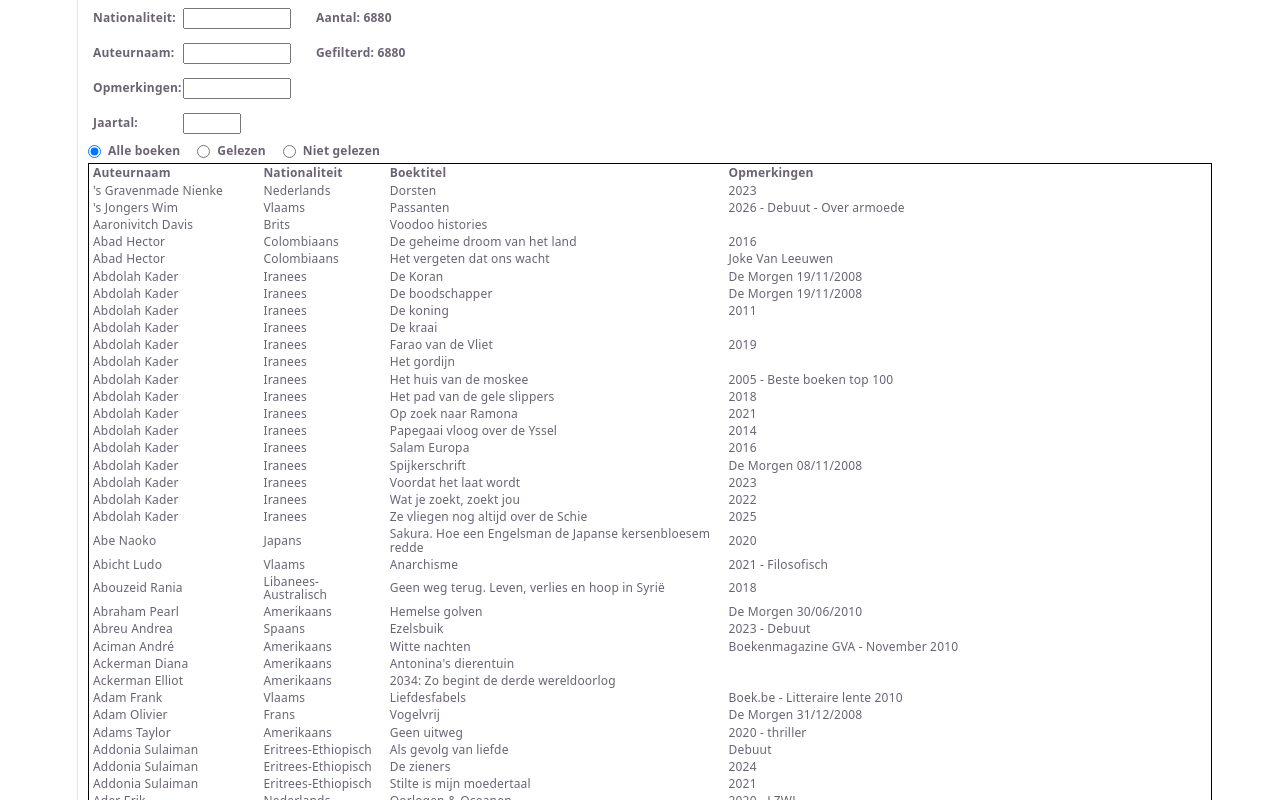
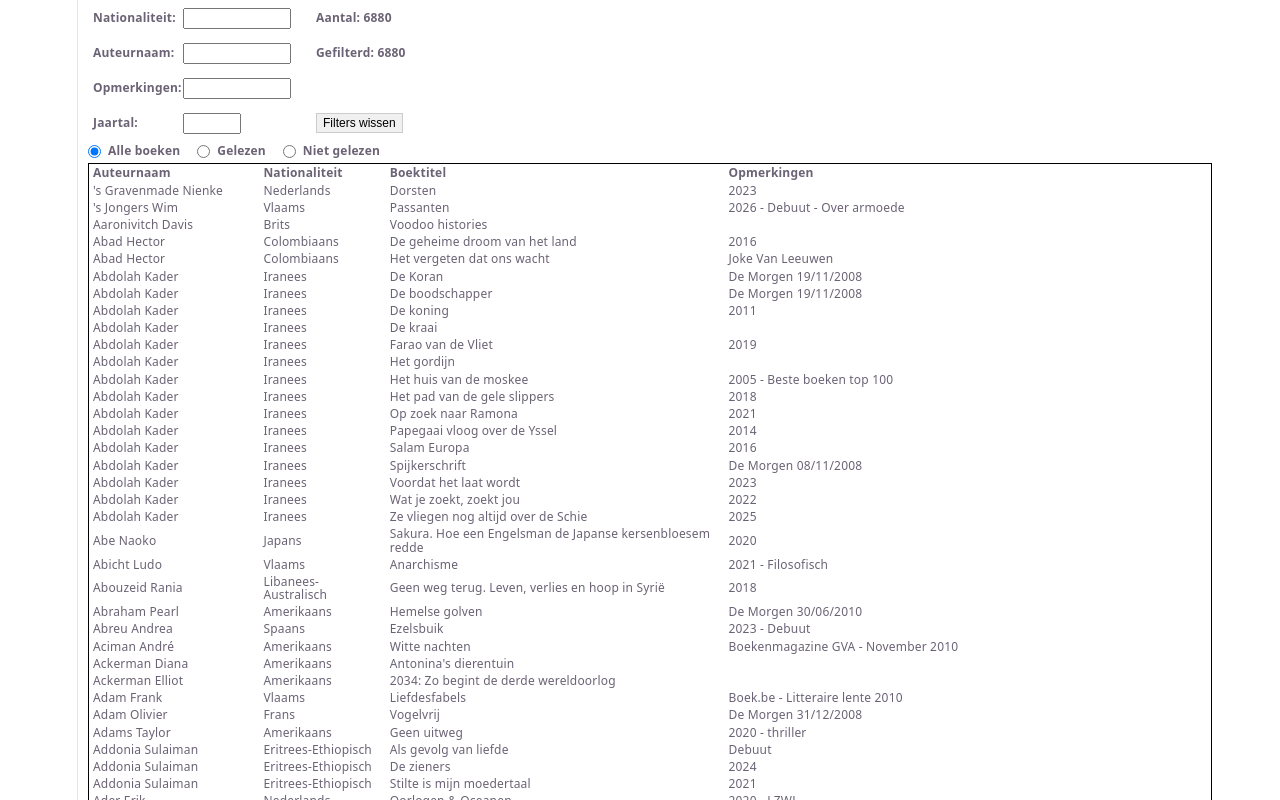
Before and after one commit to butstraenmarc/BoekenRaadplegen, a React (Vite) app: page / in a window 1280 px wide. Shown: the top 800 px of the page. Built offline with nearby package versions, Linux system fonts and the light colour scheme.

Commit message:
Knop filters wissen toegevoegd

```diff
--- a/src/boeken.css
+++ b/src/boeken.css
@@ -87,3 +87,12 @@
     line-height: 12px;        /* exact gelijk aan font-size */
     vertical-align: top;      /* tilt de tekst omhoog */
 }
+
+.filterWissen {
+    font-size: 12px;
+    padding: 2px 6px;
+    margin-left: 70px;
+    background-color: #f0f0f0;
+    border: 1px solid #ccc;
+    cursor: pointer;
+}
--- a/src/components/Filters.jsx
+++ b/src/components/Filters.jsx
@@ -59,7 +59,19 @@ export default function Filters({ AantalBoeken, AantalGefilterdeBoeken, filters,
                     value={filters.jaartal}
                     onChange={handleChange}
                 />
+                <button type="button" className="filterWissen" onClick={() => {
+                    onFilterChange({
+                        nationaliteit: '',
+                        auteurnaam: '',
+                        opmerkingen: '',
+                        jaartal: '',
+                        status: 'ALLE'
+                    });
+                }}>
+                    Filters wissen
+                </button>
             </div>
+
             <div className="leesOpties">
                 <label>
                     <input
```
